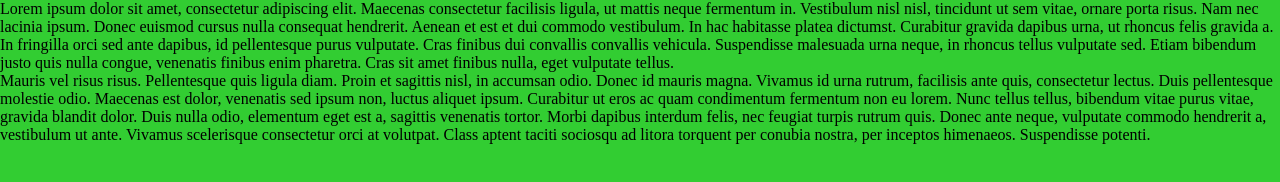
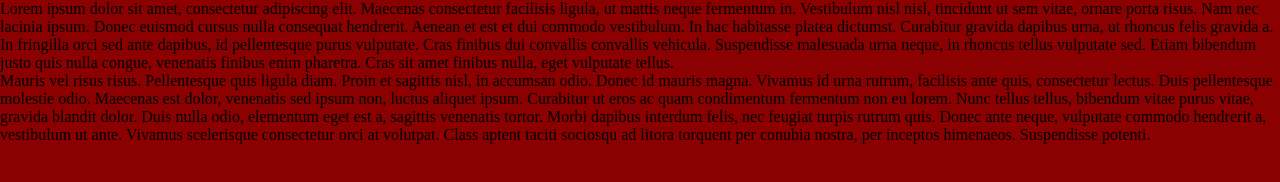
Before and after one commit to WCramRTC/GitHub_Practice, a plain HTML site: page index.html in a window 1280 px wide. Drawn offline with Linux system fonts and the light colour scheme.

Commit message:
Update style.css

```diff
--- a/css/style.css
+++ b/css/style.css
@@ -1,5 +1,5 @@
 
 
 body {
-    background-color: limegreen;
+    background-color: darkred;
 }
```
